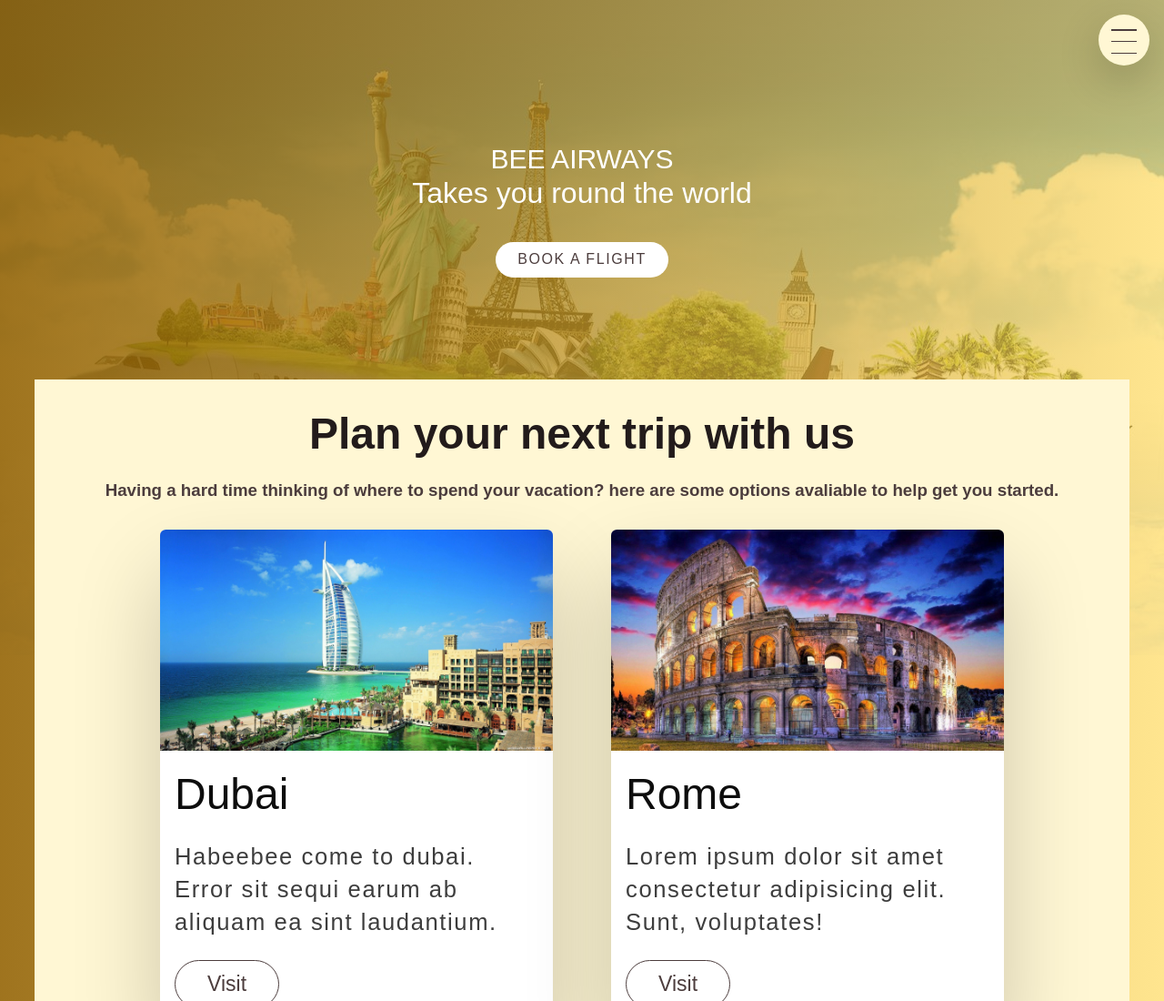
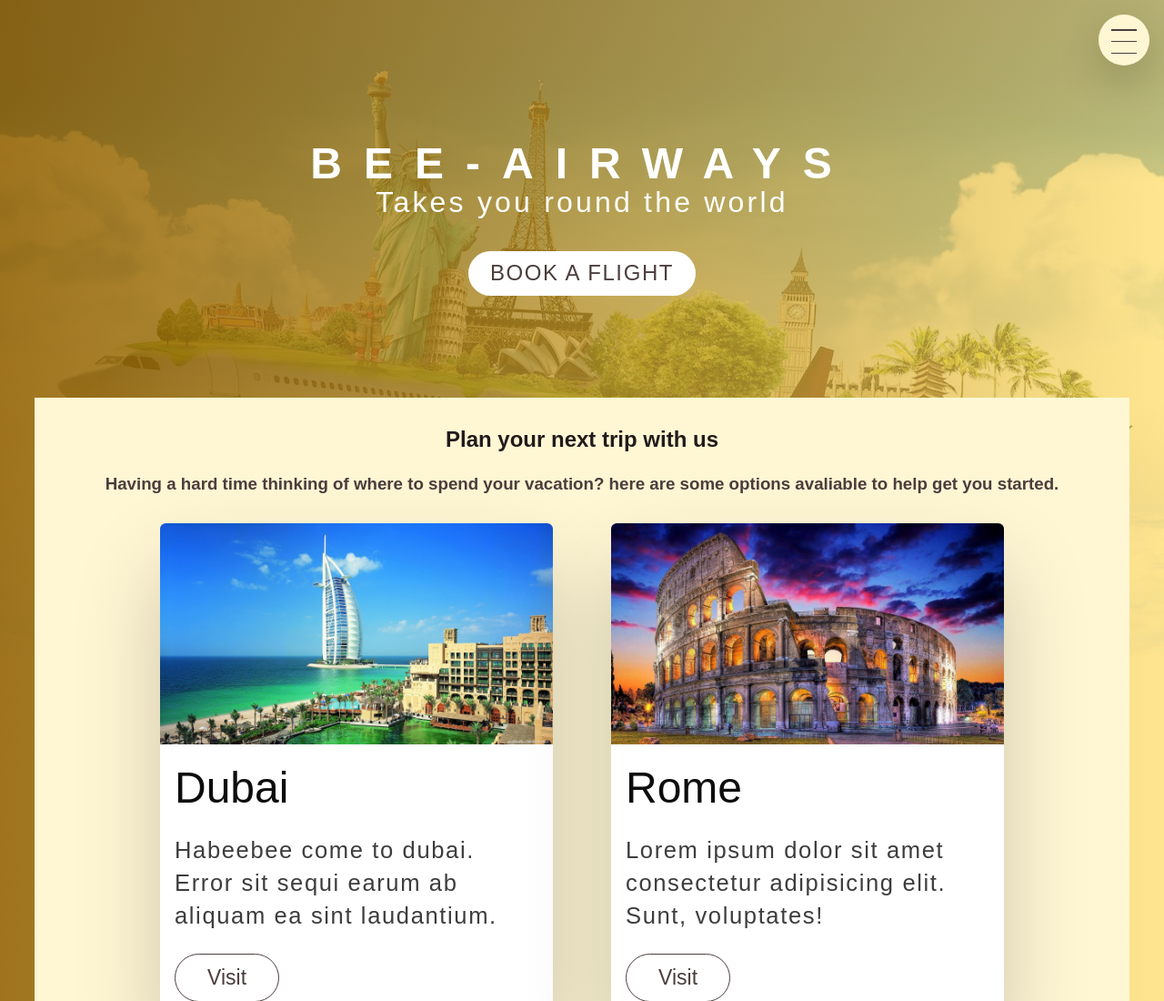
Before and after one commit to Habeeb-bee/Bee-Airways, a website: page index.html in a window 1280 px wide. Shown: the top 1100 px of the page at 91% size. Drawn offline with Linux system fonts and the light colour scheme.

Commit message:
Add files via upload

```diff
--- a/index.html
+++ b/index.html
@@ -42,7 +42,7 @@
         <Section class="home-hero">
         <div class="title-container">
             <h1 class="title">
-                <div class="t1"> BEE AIRWAYS</div>
+                <div class="t1"> BEE-AIRWAYS</div>
                 <div class="t2"><span class="title-span"> Takes you round the world</span></div>
             </h1>
         </div>
--- a/sass/components/_buttons.scss
+++ b/sass/components/_buttons.scss
@@ -9,7 +9,7 @@
   animation: moveUp 1s;
   animation-timing-function: ease-in-out;
   font-size: 1rem;
-  font-weight: 400; }
+  font-weight: 300; }
 
 
 .buttons:link,
@@ -25,6 +25,49 @@
 .buttons:active {
   transform: translateY(-1px);
   box-shadow: 0 5px 10px #0000003a; }
+
+
+
+@media (min-width:40rem) {
+
+
+  .button-white {
+    display: inline-block;
+    padding: 10px 24px 11px 24px;
+    background-color: #fff;
+    color: #4c3d3d;
+    letter-spacing: .1rem;
+    text-decoration: none;
+    animation: moveUp 1s;
+    animation-timing-function: ease-in-out;
+    font-size: 1rem;
+    font-weight: 300; }
+
+
+
+   }
+
+
+@media (min-width:60rem) {
+
+
+  .button-white {
+    display: inline-block;
+    padding: 10px 24px 11px 24px;
+    background-color: #fff;
+    color: #4c3d3d;
+    letter-spacing: .1rem;
+    text-decoration: none;
+    animation: moveUp 1s;
+    animation-timing-function: ease-in-out;
+    font-size: 1.5rem;
+    font-weight: 500; }
+
+
+
+   }
+
+
 
 
 
--- a/sass/layouts/_home-hero.scss
+++ b/sass/layouts/_home-hero.scss
@@ -31,12 +31,31 @@
 
 
 
-@media (min-width:60rem) {
+@media (min-width:40rem) {
   .home-hero .t1 {
-    font-size: 30px;
+    font-size: 2rem;
+    letter-spacing: .2em;
     padding: 5px;
   line-height: 36px;
     font-weight: 500;
+     }
+
+     .home-hero .title-span {
+      font-weight: 400;
+      display: block;
+      letter-spacing: .1em;
+      font-size: 1.5rem;
+      line-height: 28px; }
+
+   }
+
+@media (min-width:60rem) {
+  .home-hero .t1 {
+    font-size: 3rem;
+    letter-spacing: .5em;
+    padding: 10px;
+  line-height: 36px;
+    font-weight: 700;
      }
 
      .home-hero .title-span {
--- a/sass/layouts/_trip.scss
+++ b/sass/layouts/_trip.scss
@@ -75,7 +75,7 @@
 
   .plan-disc {
     font-weight: 900;
-    font-size: 3em;
+    font-size: 1.5rem;
     padding: 2rem 2rem .5rem 2rem; }
 
     .trip-disc {
```
Also changed, not shown: css/style.css.
